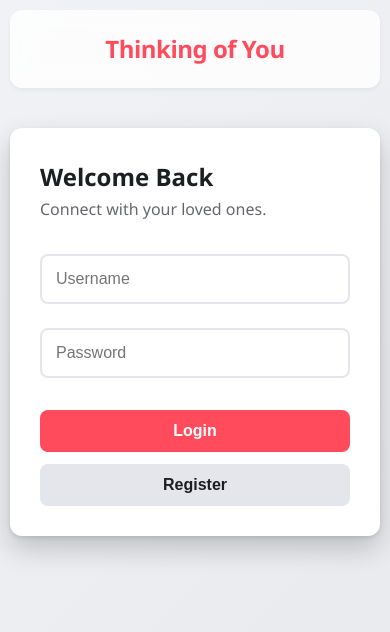
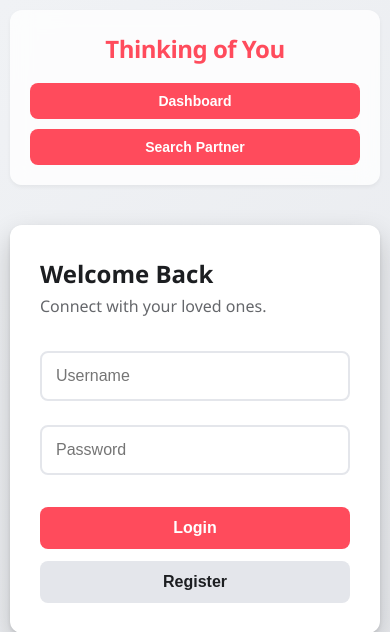
Before and after one commit to silviokaviedes/think-of-you, a web app: page /index.html in a window 390 px wide. Shown: the top 632 px of the page. Run offline with its HTML, style and script files only (its server is not run), Linux system fonts and the light colour scheme; data that the repository does not hold is empty; some of the project's set-up classes (security, data sources, template engines, error pages and the like) are left out, and stand-ins take their place; some libraries are stand-ins or nearby versions.

Commit message:
Improve header navigation with new dashboard and search controls, and refine responsive styling

```diff
--- a/src/main/resources/static/css/style.css
+++ b/src/main/resources/static/css/style.css
@@ -44,6 +44,30 @@ header {
     backdrop-filter: blur(10px);
     border-radius: var(--radius);
     box-shadow: 0 2px 4px rgba(0,0,0,0.05);
+}
+
+.header-nav {
+    display: flex;
+    align-items: center;
+    gap: 10px;
+}
+
+.nav-btn {
+    padding: 10px 20px;
+    background-color: var(--primary);
+    color: white;
+    border: none;
+    border-radius: 8px;
+    font-size: 14px;
+    font-weight: 600;
+    cursor: pointer;
+    transition: all 0.2s;
+}
+
+.nav-btn:hover {
+    background-color: var(--primary-dark);
+    transform: translateY(-1px);
+    box-shadow: 0 4px 8px rgba(0,0,0,0.1);
 }
 
 h1 {
@@ -394,7 +418,25 @@ select {
 @media (max-width: 600px) {
     #app { padding: 10px; }
     .partners-grid { grid-template-columns: 1fr; }
-    header { flex-direction: column; gap: 15px; text-align: center; }
+    header {
+        flex-direction: column;
+        gap: 15px;
+        text-align: center;
+    }
+    .header-nav {
+        flex-direction: column;
+        width: 100%;
+        gap: 10px;
+    }
+    .nav-btn {
+        width: 100%;
+    }
+    .nav-btn:first-child {
+        order: -2;
+    }
+    .nav-btn:nth-child(2) {
+        order: -1;
+    }
     .button-group { flex-direction: column; width: 100%; }
     .button-group button { width: 100%; }
 }
--- a/src/main/resources/static/index.html
+++ b/src/main/resources/static/index.html
@@ -13,9 +13,13 @@
     <div id="app">
         <header>
             <h1>Thinking of You</h1>
-            <div id="user-info" class="hidden">
-                <span id="current-username"></span>
-                <button class="secondary-btn" onclick="logout()">Logout</button>
+            <div class="header-nav">
+                <button class="nav-btn" onclick="showDashboard()">Dashboard</button>
+                <button class="nav-btn" onclick="showSearch()">Search Partner</button>
+                <div id="user-info" class="hidden">
+                    <span id="current-username"></span>
+                    <button class="secondary-btn" onclick="logout()">Logout</button>
+                </div>
             </div>
         </header>
 
@@ -36,9 +40,8 @@
 
             <!-- Dashboard Section -->
             <section id="dashboard-section" class="hidden">
-                <div class="dashboard-header">
+                <div class="card">
                     <h2>My Partners</h2>
-                    <button onclick="showSearch()">Search Partner</button>
                 </div>
 
                 <div id="partners-list" class="partners-grid">
```
